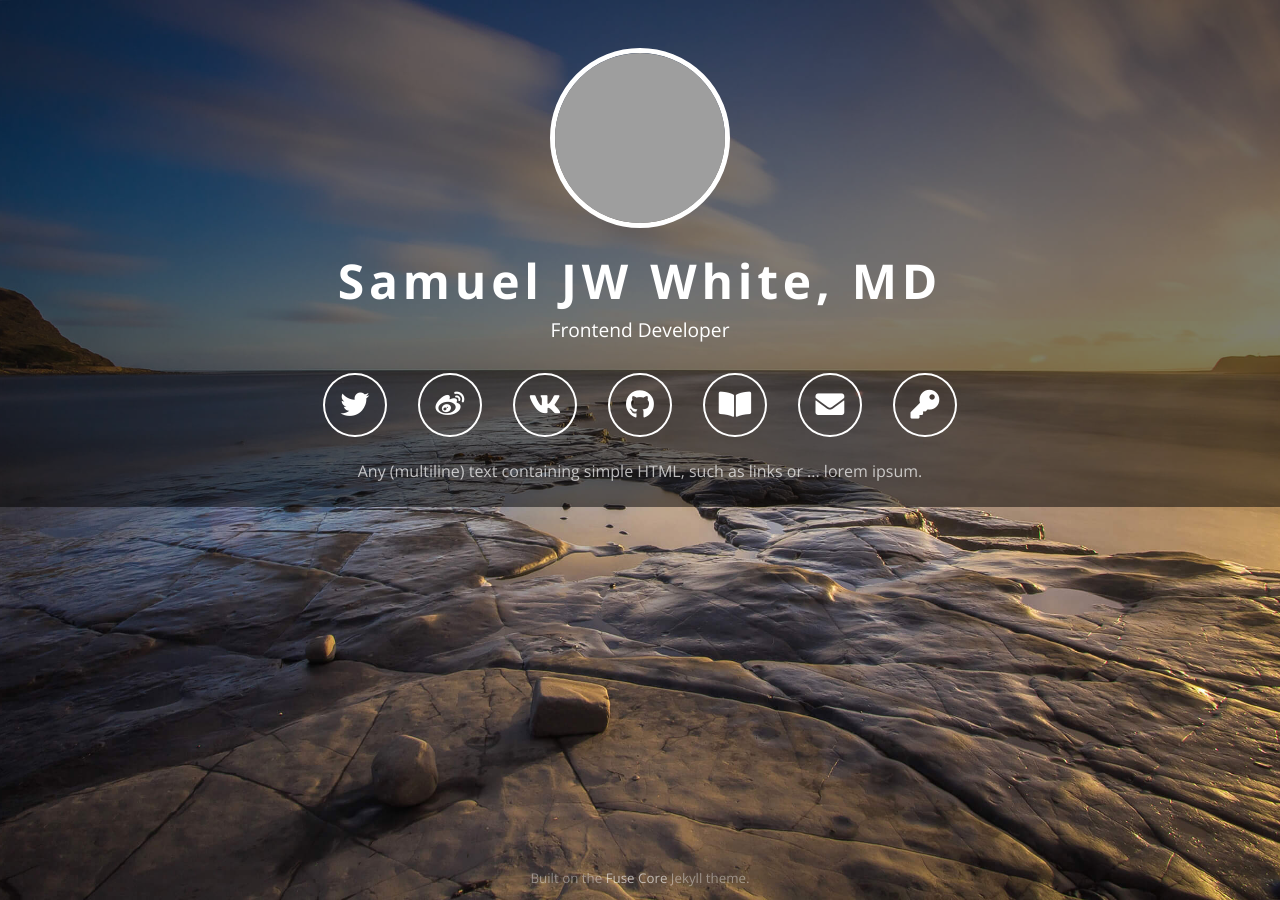
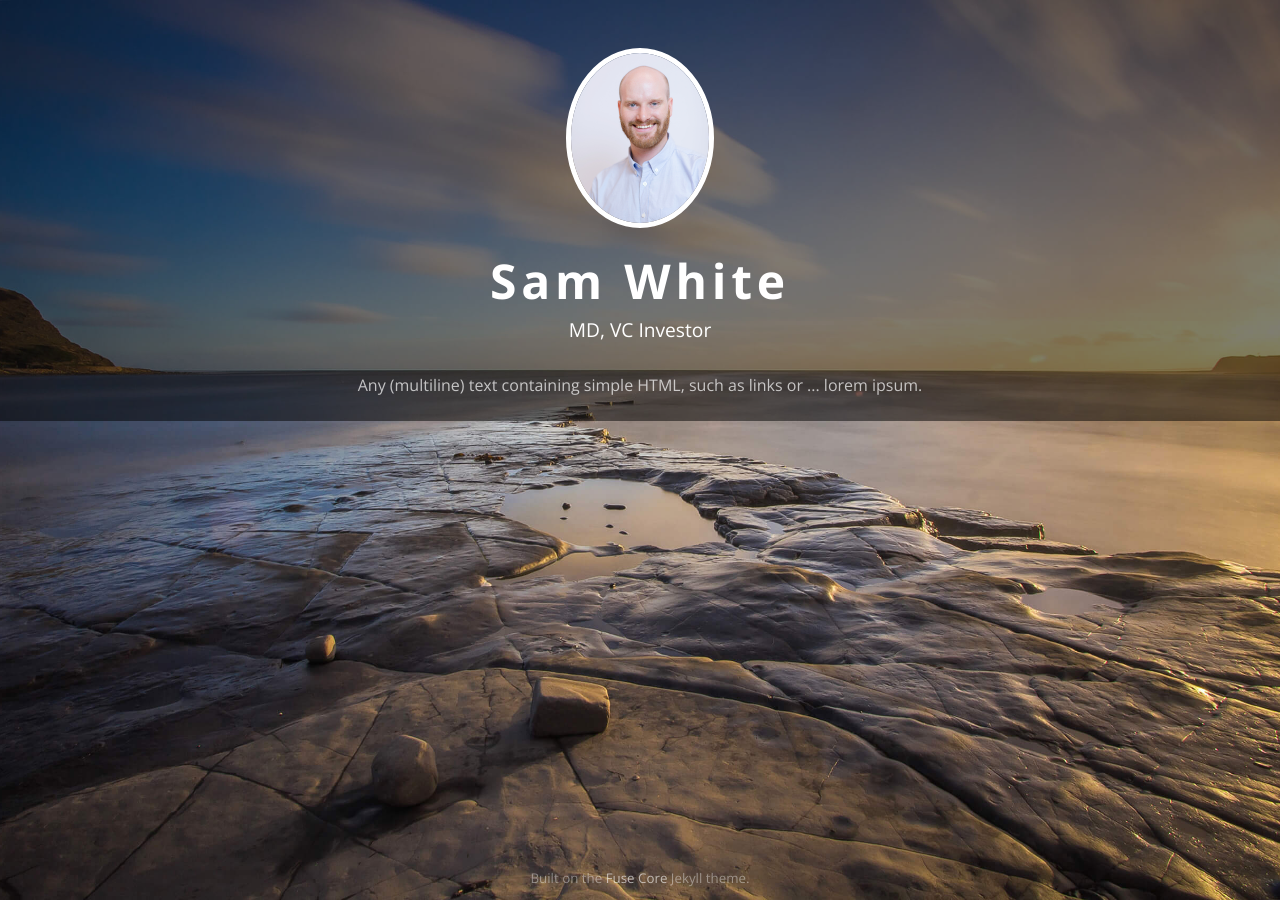
Before and after one commit to SWhite1151/swhite1151.github.io, a Jekyll site: the page built from index.html, in a window 1280 px wide. Built offline with Jekyll 4.4.1, drawn with Linux system fonts in a browser that asks for light colours; nearby versions of some CDN libraries; comment, search, counter and statistics services are not loaded; some of the changed lines change nothing that is shown; grey boxes are pictures that could not be loaded.

Commit message:
added headshot + updated config.yml

```diff
--- a/_config.yml
+++ b/_config.yml
@@ -12,9 +12,9 @@ sass:
 # When modifying this file, take care to preserve the indentation. This is YAML ...
 
 # Main Headline, name required, subtitle optional
-name: Samuel JW White, MD
+name: Sam White
 #subtitle:
-subtitle: Frontend Developer
+subtitle: MD, VC Investor
 
 # Title attribute of HTML Page, uses 'name' from above if empty
 title:
@@ -23,12 +23,12 @@ title:
 # 'description' and 'keywords' simply set the corresponding meta tags,
 # 'crawl' is the 'Robots' tag http://www.robotstxt.org/meta.html
 robots:
-    description: One line of text describing the content of the page in less than 140 characters.
+    description: making it rain$$$$$
     keywords: foo, bar, baz
     crawl: index,follow
 
 # website address when deployed, also given as canonical link
-url: https://tsjensen.github.io/fuse-core/
+url: https://samuelwhite.org
 
 # The 'baseurl' is prepended to all website-internal links.
 # 'baseurl' will often be '', but for a project page on gh-pages, it needs to be the project name.
@@ -50,124 +50,17 @@ ga:
 # A picture of you, square(!), at least 180x180 pixels, more is better. Recommended file size < 100 KB.
 # Leave empty for generic placeholder image.
 # You can use your GitHub image:
-avatar: "https://avatars0.githubusercontent.com/u/8897534"
-#avatar: "images/jonathan_doe.jpg"
-#avatar:
+avatar: "images/samueljwwhite.png"
 
 
 # All the social media and other sites that we want to link to. The 'show' flag determines if the link is shown.
 # The order of this list controls the order of the links on the page. Feel free to add.
 links:
-  - xing:
-      name: Xing
-      show: false
-      href: https://www.xing.com/profile/YOUR_XING_USERNAME/
-      icon: fab fa-xing
   - linkedin:
       name: LinkedIn
       show: false
-      href: https://linkedin.com/in/YOUR_LINKEDIN_USERNAME/
+      href: https://www.linkedin.com/in/samuel-white-47192615a/
       icon: fab fa-linkedin
-  - googleplus:
-      name: Google+
-      show: false
-      href: https://plus.google.com/+YOUR_GOOGLEPLUS_USERNAME
-      icon: fab fa-google-plus
-  - twitter:
-      name: Twitter
-      show: true
-      href: https://twitter.com/YOUR_TWITTER_USERNAME
-      icon: fab fa-twitter
-  - weibo:
-      name: 微博
-      show: true
-      href: https://weibo.com/YOUR_WEIBO_USERNAME
-      icon: fab fa-weibo
-  - vine:
-      name: Vine
-      show: false
-      href: https://vine.co/YOUR_VINE_USERNAME
-      icon: fab fa-vine
-  - facebook:
-      name: Facebook
-      show: false
-      href: https://facebook.com/YOUR_FB_USERNAME
-      icon: fab fa-facebook
-  - vkontakte:
-      name: ВКонтакте
-      show: true
-      href: https://vk.com/YOUR_VK_USERNAME
-      icon: fab fa-vk
-  - instagram:
-      name: Instagram
-      show: false
-      href: https://instagram.com/YOUR_INSTAGRAM_USERNAME
-      icon: fab fa-instagram
-  - flickr:
-      name: Flickr
-      show: false
-      href: https://flickr.com/photos/YOUR_FLICKR_USERNAME
-      icon: fab fa-flickr
-  - steam:
-      name: Steam
-      show: false
-      href: http://steamcommunity.com/id/YOUR_STEAM_CUSTOM_ID
-      icon: fab fa-steam
-  - soundcloud:
-      name: Soundcloud
-      show: false
-      href: https://soundcloud.com/YOUR_SOUNDCLOUD_USERNAME
-      icon: fab fa-soundcloud
-  - lastfm:
-      name: Last.fm
-      show: false
-      href: http://www.last.fm/user/YOUR_LASTFM_USERNAME
-      icon: fab fa-lastfm
-  - github:
-      name: GitHub
-      show: true
-      href: https://github.com/tsjensen
-      icon: fab fa-github
-  - codepen:
-      name: CodePen
-      show: false
-      href: https://codepen.io/YOUR_CODEPEN_USERNAME
-      icon: fab fa-codepen
-  - stackoverflow:
-      name: Stack Overflow
-      show: false
-      href: https://stackoverflow.com/users/YOUR_SO_USERNAME/
-      icon: fab fa-stack-overflow
-  - reddit:
-      name: Reddit
-      show: false
-      href: https://reddit.com/user/YOUR_REDDIT_USERNAME
-      icon: fab fa-reddit
-  - medium:
-      name: Medium
-      show: false
-      href: https://medium.com/@YOUR_MEDIUM_USERNAME
-      icon: fab fa-medium
-  - tumblr:
-      name: Tumblr
-      show: false
-      href: https://YOUR_TUMBLR_USERNAME.tumblr.com/
-      icon: fab fa-tumblr
-  - blog:
-      name: Blog
-      show: true
-      href: http://host.domain/your_blog
-      icon: fas fa-book-open
-  - email:
-      name: Email
-      show: true
-      href: mailto:jonathan.doe@host.domain
-      icon: fas fa-envelope
-  - publickey:
-      name: PGP Key
-      show: true
-      href: https://pastebin.com/raw/YOUR_PUBLIC_KEY
-      icon: fas fa-key
 
 
 # Extra HTML which will be displayed below the links. Keep it short. Leave empty to disable.
```
Also changed, not shown: images/samueljwwhite.png (added), 2 other files.
